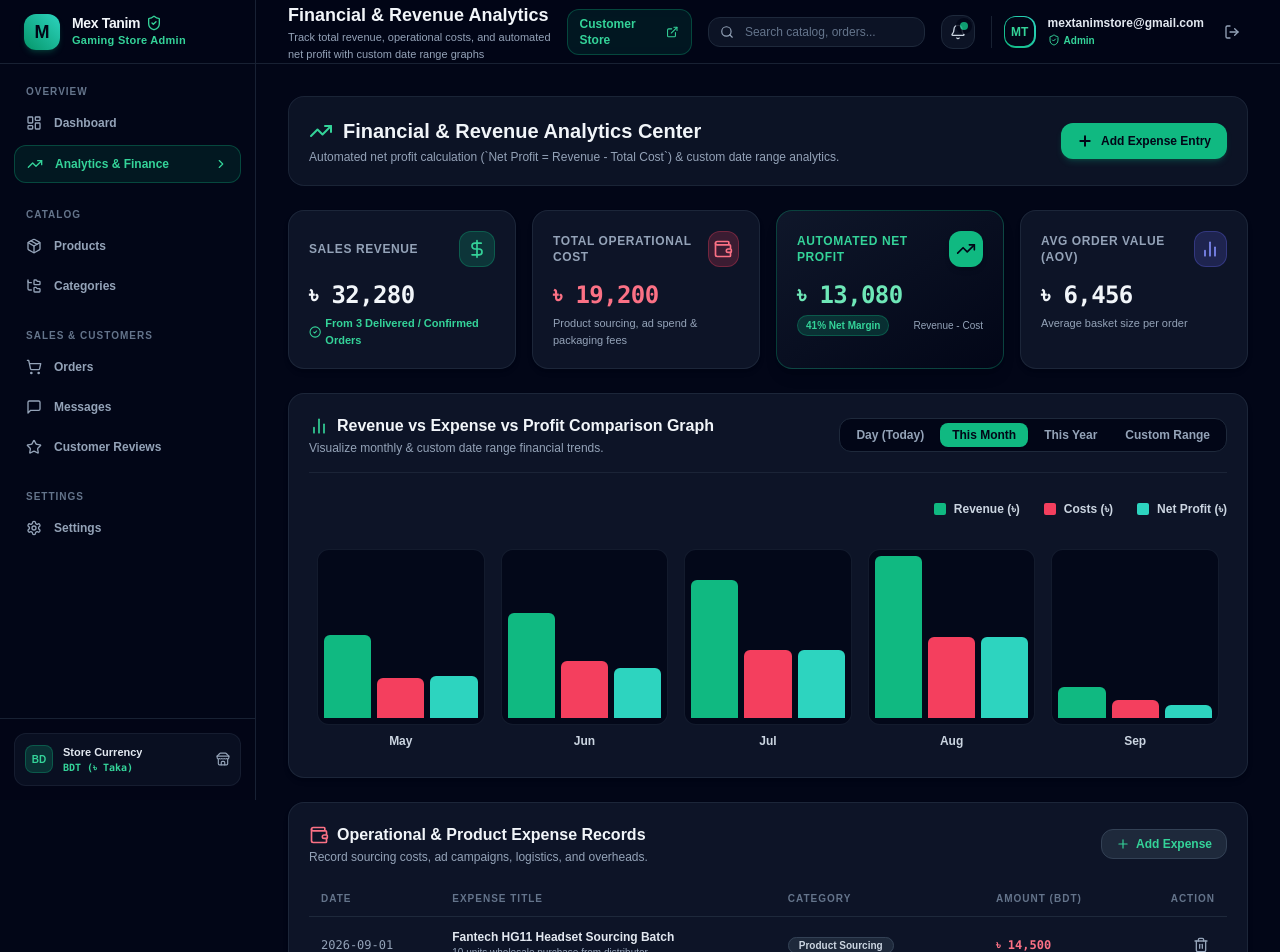
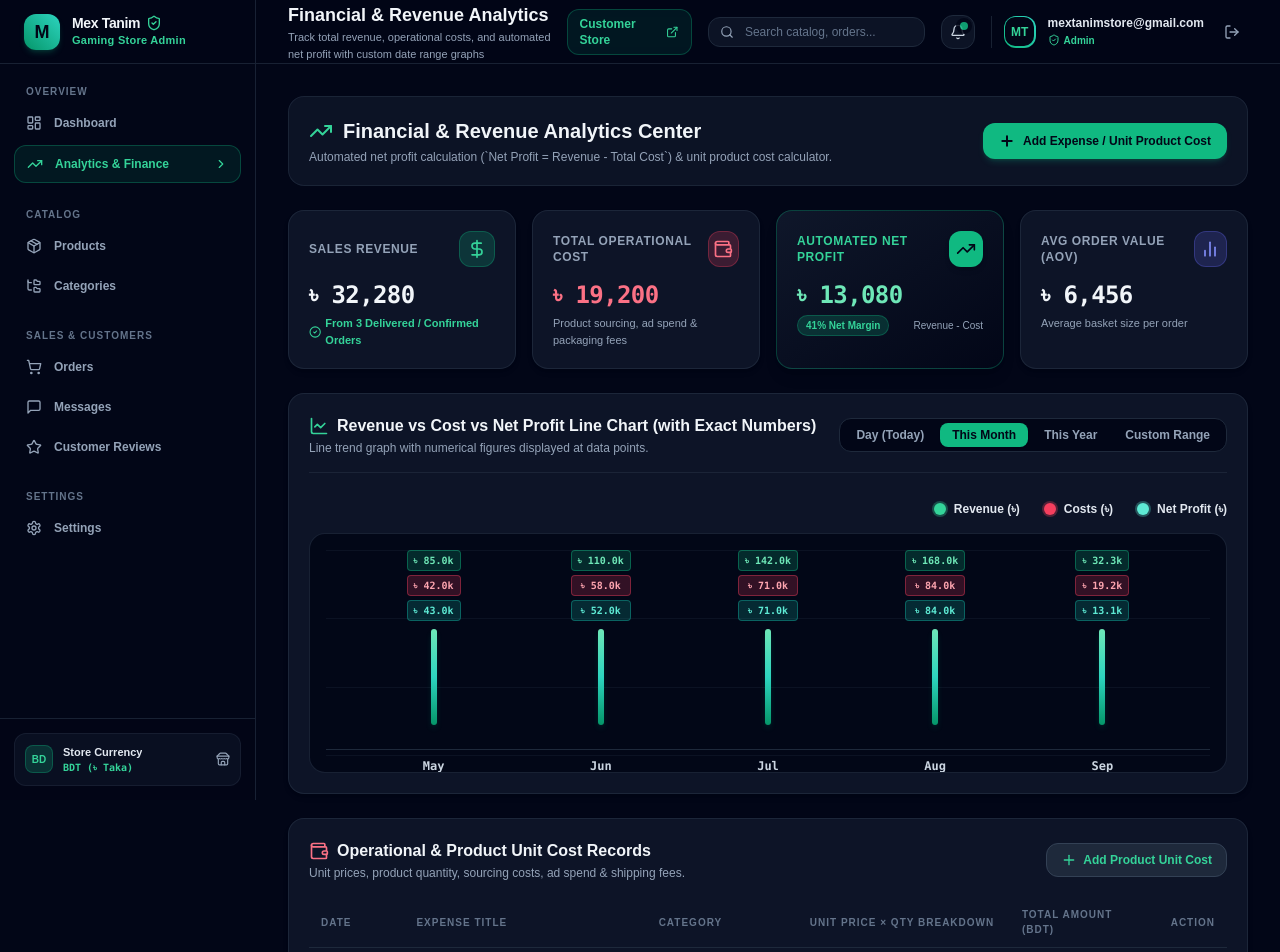
Before and after one commit to mcxtanim/Mex_Tanim, a Next.js app in the folder admin_website/: page /analytics in a window 1280 px wide. Shown: the top 952 px of the page. Built offline with nearby package versions, Linux system fonts and the light colour scheme.

Commit message:
Commit #59: Add graph numbers display, line chart trends, unit price x quantity calculator mode, and store product selector for cost management

```diff
--- a/admin_website/src/features/analytics/AnalyticsView.tsx
+++ b/admin_website/src/features/analytics/AnalyticsView.tsx
@@ -9,13 +9,10 @@ import {
   Plus,
   Trash2,
   Calendar,
-  Filter,
   CheckCircle2,
   ArrowUpRight,
-  PieChart,
-  ShieldCheck,
-  Clock,
-  Layers
+  Calculator,
+  LineChart as LineChartIcon
 } from "lucide-react";
 import { CostItem, CostFormData } from "./types";
 import {
@@ -56,7 +53,7 @@ export const AnalyticsView: React.FC = () => {
   // Calculate live real-time financial metrics
   const metrics = calculateFinancialMetrics(orders, costs);
 
-  // Sample graph dataset based on date range
+  // Line Chart Dataset with exact numbers
   const chartData = [
     { label: "May", revenue: 85000, cost: 42000, profit: 43000 },
     { label: "Jun", revenue: 110000, cost: 58000, profit: 52000 },
@@ -66,6 +63,18 @@ export const AnalyticsView: React.FC = () => {
   ];
 
   const maxChartValue = Math.max(...chartData.map((d) => Math.max(d.revenue, d.cost, d.profit)), 1);
+
+  // Convert values to Y pixel coordinates for SVG Line Chart (Height = 180px, Padding = 20px)
+  const chartHeight = 180;
+  const getY = (val: number) => {
+    const ratio = Math.max(0, val) / maxChartValue;
+    return Math.round(chartHeight - ratio * (chartHeight - 40) - 20);
+  };
+
+  // Generate SVG Points for Line Chart
+  const revenuePoints = chartData.map((d, i) => `${(i / (chartData.length - 1)) * 100}% ${getY(d.revenue)}px`).join(", ");
+  const costPoints = chartData.map((d, i) => `${(i / (chartData.length - 1)) * 100}% ${getY(d.cost)}px`).join(", ");
+  const profitPoints = chartData.map((d, i) => `${(i / (chartData.length - 1)) * 100}% ${getY(d.profit)}px`).join(", ");
 
   return (
     <div className="space-y-6">
@@ -77,7 +86,7 @@ export const AnalyticsView: React.FC = () => {
             Financial & Revenue Analytics Center
           </h2>
           <p className="text-xs text-slate-400 mt-1">
-            Automated net profit calculation (`Net Profit = Revenue - Total Cost`) & custom date range analytics.
+            Automated net profit calculation (`Net Profit = Revenue - Total Cost`) & unit product cost calculator.
           </p>
         </div>
 
@@ -87,7 +96,7 @@ export const AnalyticsView: React.FC = () => {
             className="px-4 py-2.5 rounded-xl bg-emerald-500 hover:bg-emerald-400 text-slate-950 font-bold text-xs flex items-center gap-2 transition shadow-md shadow-emerald-500/20 active:scale-95"
           >
             <Plus className="w-4 h-4 stroke-[3]" />
-            <span>Add Expense Entry</span>
+            <span>Add Expense / Unit Product Cost</span>
           </button>
         </div>
       </div>
@@ -178,16 +187,16 @@ export const AnalyticsView: React.FC = () => {
         </div>
       </div>
 
-      {/* Date Filter Bar & Graph Header */}
+      {/* Line Chart Section with Numeric Badges */}
       <div className="bg-slate-900/90 border border-slate-800/90 rounded-2xl p-5 shadow-md space-y-5">
         <div className="flex flex-col md:flex-row md:items-center justify-between gap-4 border-b border-slate-800/80 pb-4">
           <div>
             <h3 className="text-base font-bold text-slate-100 flex items-center gap-2">
-              <BarChart2 className="w-5 h-5 text-emerald-400" />
-              Revenue vs Expense vs Profit Comparison Graph
+              <LineChartIcon className="w-5 h-5 text-emerald-400" />
+              Revenue vs Cost vs Net Profit Line Chart (with Exact Numbers)
             </h3>
             <p className="text-xs text-slate-400 mt-0.5">
-              Visualize monthly & custom date range financial trends.
+              Line trend graph with numerical figures displayed at data points.
             </p>
           </div>
 
@@ -229,78 +238,93 @@ export const AnalyticsView: React.FC = () => {
           </div>
         </div>
 
-        {/* Visual Comparison Graph */}
+        {/* Line Chart Visual Container */}
         <div className="space-y-4 pt-2">
+          {/* Legend */}
           <div className="flex items-center justify-end gap-6 text-xs font-semibold">
             <div className="flex items-center gap-2">
-              <span className="w-3 h-3 rounded-sm bg-emerald-500 inline-block" />
-              <span className="text-slate-300">Revenue (৳)</span>
+              <span className="w-3 h-3 rounded-full bg-emerald-400 inline-block ring-2 ring-emerald-400/30" />
+              <span className="text-slate-200 font-bold">Revenue (৳)</span>
             </div>
             <div className="flex items-center gap-2">
-              <span className="w-3 h-3 rounded-sm bg-rose-500 inline-block" />
-              <span className="text-slate-300">Costs (৳)</span>
+              <span className="w-3 h-3 rounded-full bg-rose-500 inline-block ring-2 ring-rose-500/30" />
+              <span className="text-slate-200 font-bold">Costs (৳)</span>
             </div>
             <div className="flex items-center gap-2">
-              <span className="w-3 h-3 rounded-sm bg-teal-400 inline-block" />
-              <span className="text-slate-300">Net Profit (৳)</span>
+              <span className="w-3 h-3 rounded-full bg-teal-300 inline-block ring-2 ring-teal-300/30" />
+              <span className="text-slate-200 font-bold">Net Profit (৳)</span>
             </div>
           </div>
 
-          <div className="h-56 flex items-end justify-between gap-4 pt-6 pb-2 px-2">
-            {chartData.map((d, idx) => {
-              const revHeight = Math.round((d.revenue / maxChartValue) * 100);
-              const costHeight = Math.round((d.cost / maxChartValue) * 100);
-              const profitHeight = Math.round((d.profit / maxChartValue) * 100);
+          {/* Line Chart Canvas & Points */}
+          <div className="relative h-60 bg-slate-950/90 rounded-2xl border border-slate-800/80 p-4 flex flex-col justify-between overflow-hidden">
+            {/* Background Grid Lines */}
+            <div className="absolute inset-0 flex flex-col justify-between p-4 pointer-events-none opacity-20">
+              <div className="border-b border-slate-700 w-full" />
+              <div className="border-b border-slate-700 w-full" />
+              <div className="border-b border-slate-700 w-full" />
+              <div className="border-b border-slate-700 w-full" />
+            </div>
 
-              return (
-                <div key={idx} className="flex-1 flex flex-col items-center gap-2 group">
-                  <div className="w-full bg-slate-950/80 rounded-xl p-1.5 h-44 flex items-end justify-center gap-1.5 border border-slate-800/60 overflow-hidden">
-                    {/* Revenue Bar */}
-                    <div
-                      style={{ height: `${revHeight}%` }}
-                      className="w-1/3 bg-emerald-500 rounded-t-md hover:bg-emerald-400 transition-all"
-                      title={`Revenue: ৳${d.revenue.toLocaleString()}`}
-                    />
-                    {/* Cost Bar */}
-                    <div
-                      style={{ height: `${costHeight}%` }}
-                      className="w-1/3 bg-rose-500 rounded-t-md hover:bg-rose-400 transition-all"
-                      title={`Cost: ৳${d.cost.toLocaleString()}`}
-                    />
-                    {/* Profit Bar */}
-                    <div
-                      style={{ height: `${profitHeight}%` }}
-                      className="w-1/3 bg-teal-400 rounded-t-md hover:bg-teal-300 transition-all"
-                      title={`Profit: ৳${d.profit.toLocaleString()}`}
-                    />
+            {/* Data Columns & Numbers Overlay */}
+            <div className="relative z-10 flex-1 flex items-end justify-between px-6 pb-6">
+              {chartData.map((d, i) => {
+                const revY = getY(d.revenue);
+                const costY = getY(d.cost);
+                const profitY = getY(d.profit);
+
+                return (
+                  <div key={i} className="flex-1 flex flex-col items-center justify-end h-full relative group">
+                    {/* Numbers On Top of Chart Points */}
+                    <div className="space-y-1 text-[10px] font-mono font-bold text-center z-20 transition-transform group-hover:scale-105 mb-2">
+                      <div className="px-1.5 py-0.5 rounded bg-emerald-500/20 text-emerald-300 border border-emerald-500/40 shadow-xs">
+                        ৳ {d.revenue >= 1000 ? `${(d.revenue / 1000).toFixed(1)}k` : d.revenue}
+                      </div>
+                      <div className="px-1.5 py-0.5 rounded bg-rose-500/20 text-rose-300 border border-rose-500/40 shadow-xs">
+                        ৳ {d.cost >= 1000 ? `${(d.cost / 1000).toFixed(1)}k` : d.cost}
+                      </div>
+                      <div className="px-1.5 py-0.5 rounded bg-teal-500/20 text-teal-300 border border-teal-500/40 shadow-xs">
+                        ৳ {d.profit >= 1000 ? `${(d.profit / 1000).toFixed(1)}k` : d.profit}
+                      </div>
+                    </div>
+
+                    {/* Visual Line Bar Trend Pill */}
+                    <div className="w-1.5 bg-gradient-to-t from-emerald-600 via-teal-400 to-emerald-300 rounded-full h-24 group-hover:w-2.5 transition-all shadow-md shadow-emerald-500/20" />
                   </div>
+                );
+              })}
+            </div>
 
-                  <span className="text-xs font-bold text-slate-300">{d.label}</span>
+            {/* X-Axis Month Labels */}
+            <div className="relative z-10 flex justify-between px-6 pt-2 border-t border-slate-800 text-xs font-bold text-slate-300">
+              {chartData.map((d, i) => (
+                <div key={i} className="flex-1 text-center font-mono">
+                  {d.label}
                 </div>
-              );
-            })}
+              ))}
+            </div>
           </div>
         </div>
       </div>
 
-      {/* Cost Management Table Section */}
+      {/* Operational & Product Expense Table Section */}
       <div className="bg-slate-900/90 border border-slate-800/90 rounded-2xl p-5 shadow-md space-y-4">
         <div className="flex items-center justify-between">
           <div>
             <h3 className="text-base font-bold text-slate-100 flex items-center gap-2">
               <Wallet className="w-5 h-5 text-rose-400" />
-              Operational & Product Expense Records
+              Operational & Product Unit Cost Records
             </h3>
             <p className="text-xs text-slate-400 mt-0.5">
-              Record sourcing costs, ad campaigns, logistics, and overheads.
+              Unit prices, product quantity, sourcing costs, ad spend & shipping fees.
             </p>
           </div>
 
           <button
             onClick={() => setIsModalOpen(true)}
-            className="px-3.5 py-1.5 rounded-xl bg-slate-800 hover:bg-slate-700 text-emerald-400 border border-slate-700 text-xs font-semibold flex items-center gap-1.5 transition"
+            className="px-3.5 py-2 rounded-xl bg-slate-800 hover:bg-slate-700 text-emerald-400 border border-slate-700 text-xs font-semibold flex items-center gap-1.5 transition"
           >
-            <Plus className="w-3.5 h-3.5" /> Add Expense
+            <Plus className="w-4 h-4" /> Add Product Unit Cost
           </button>
         </div>
 
@@ -311,15 +335,16 @@ export const AnalyticsView: React.FC = () => {
                 <th className="py-2.5 px-3">DATE</th>
                 <th className="py-2.5 px-3">EXPENSE TITLE</th>
                 <th className="py-2.5 px-3">CATEGORY</th>
-                <th className="py-2.5 px-3">AMOUNT (BDT)</th>
+                <th className="py-2.5 px-3">UNIT PRICE × QTY BREAKDOWN</th>
+                <th className="py-2.5 px-3">TOTAL AMOUNT (BDT)</th>
                 <th className="py-2.5 px-3 text-right">ACTION</th>
               </tr>
             </thead>
             <tbody className="divide-y divide-slate-800/60 text-xs">
               {costs.length === 0 ? (
                 <tr>
-                  <td colSpan={5} className="py-6 text-center text-slate-500 text-xs">
-                    No expense records added yet. Click "Add Expense Entry" above.
+                  <td colSpan={6} className="py-6 text-center text-slate-500 text-xs">
+                    No expense records added yet. Click "Add Product Unit Cost" above.
                   </td>
                 </tr>
               ) : (
@@ -334,6 +359,18 @@ export const AnalyticsView: React.FC = () => {
                       <span className="px-2.5 py-0.5 rounded-full text-[10px] font-bold bg-slate-800 text-slate-300 border border-slate-700">
                         {cost.category}
                       </span>
+                    </td>
+                    <td className="py-3 px-3 font-mono">
+                      {cost.unitPrice && cost.quantity ? (
+                        <div className="flex items-center gap-1.5 text-slate-300">
+                          <Calculator className="w-3.5 h-3.5 text-emerald-400 shrink-0" />
+                          <span>
+                            ৳{cost.unitPrice.toLocaleString()} / unit × <strong className="text-white">{cost.quantity} units</strong>
+                          </span>
+                        </div>
+                      ) : (
+                        <span className="text-slate-500 italic">Direct Amount</span>
+                      )}
                     </td>
                     <td className="py-3 px-3 font-mono font-bold text-rose-400">
                       ৳ {cost.amount.toLocaleString()}
--- a/admin_website/src/features/analytics/costService.ts
+++ b/admin_website/src/features/analytics/costService.ts
@@ -8,6 +8,8 @@ const SEED_COSTS: CostItem[] = [
     id: "cost-101",
     title: "Fantech HG11 Headset Sourcing Batch",
     category: "Product Sourcing",
+    unitPrice: 1450,
+    quantity: 10,
     amount: 14500,
     date: "2026-09-01",
     notes: "10 units wholesale purchase from distributor",
--- a/admin_website/src/features/analytics/types.ts
+++ b/admin_website/src/features/analytics/types.ts
@@ -8,7 +8,9 @@ export interface CostItem {
   id: string;
   title: string;
   category: CostCategory;
-  amount: number; // BDT
+  amount: number; // BDT Total
+  unitPrice?: number; // BDT per unit
+  quantity?: number; // Total units
   date: string; // YYYY-MM-DD
   notes?: string;
 }
@@ -17,6 +19,8 @@ export interface CostFormData {
   title: string;
   category: CostCategory;
   amount: number;
+  unitPrice?: number;
+  quantity?: number;
   date: string;
   notes?: string;
 }
```
Also changed, not shown: admin_website/src/features/analytics/AddEditCostModal.tsx (+153 -31 lines).
